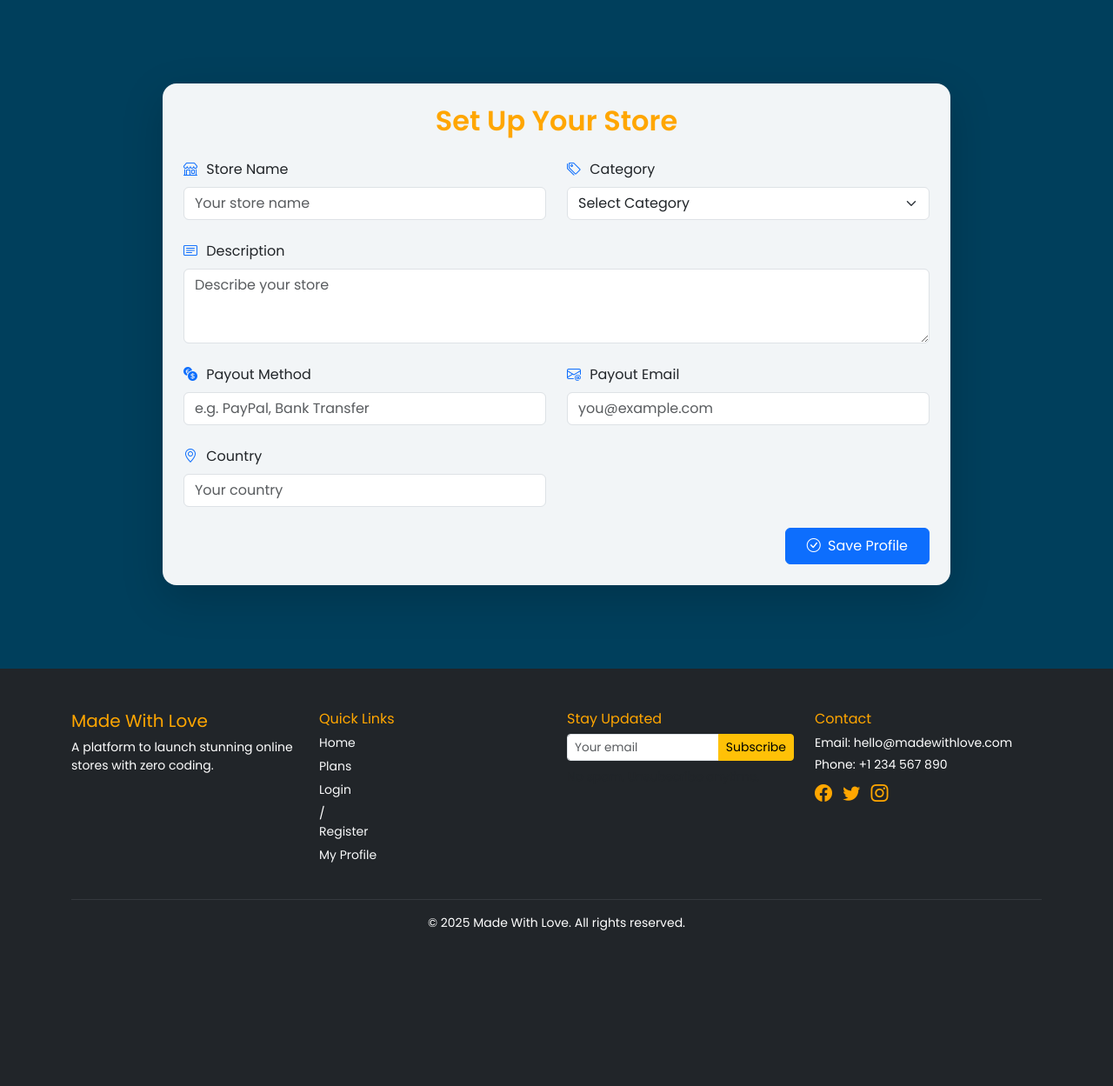
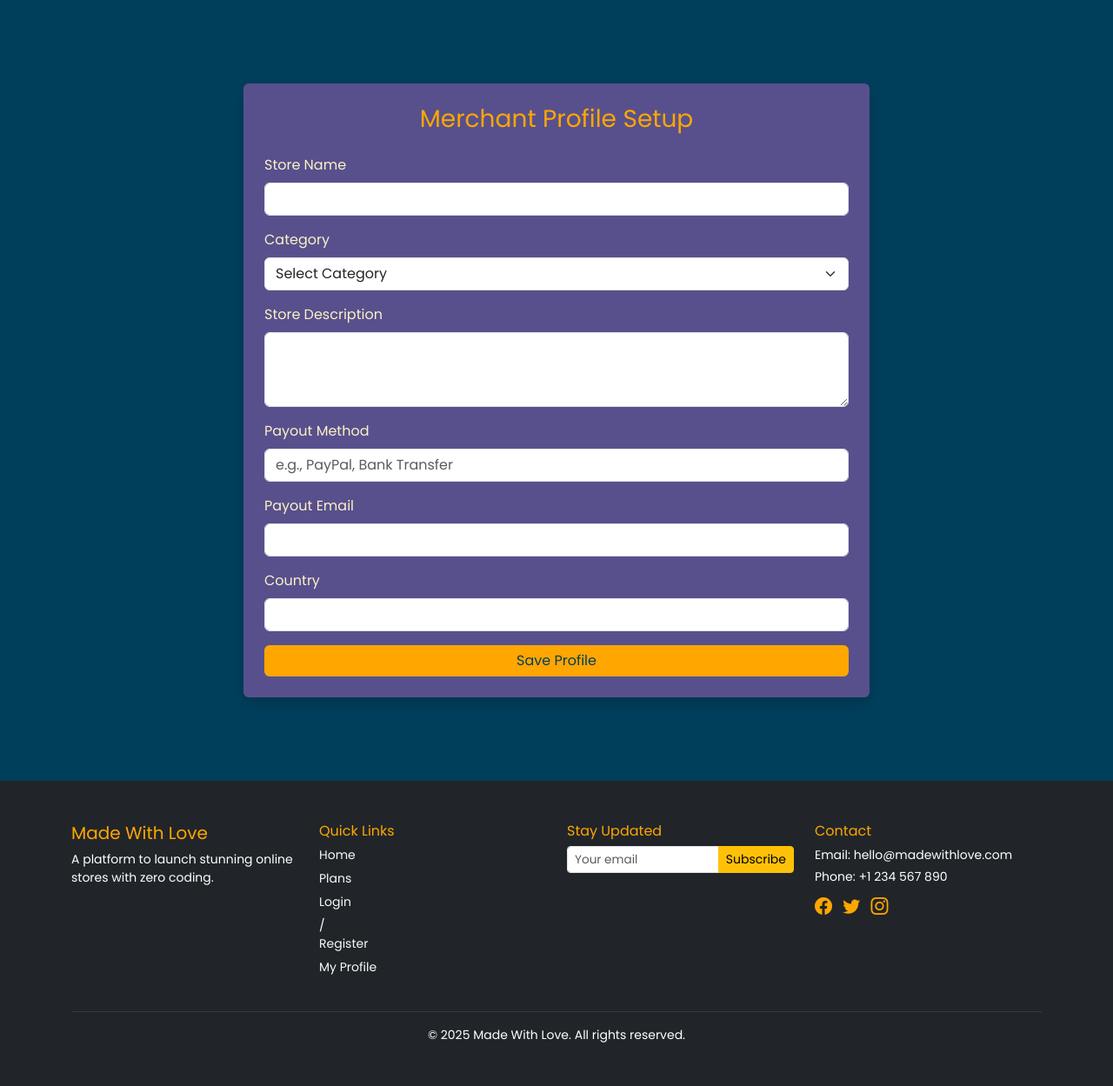
Before and after one commit to DuhaAssaf/MWL_Project, a Django app: template madewithlove_app/templates/merchant-setup.html in a window 1280 px wide. Shown: the part 64-1313 px from the top of the page at 87% size. Before the commit the page ends 1134 px from the top, so only its background shows below. Run offline with Django 5.2, Linux system fonts and the light colour scheme; the template is opened without the code that fills it, so the values that code supplies are empty.

Commit message:
adding a new profile view

```diff
--- a/madewithlove_app/templates/merchant-setup.html
+++ b/madewithlove_app/templates/merchant-setup.html
@@ -1,33 +1,22 @@
-{% extends "base.html" %} {% load static %} {% block content %}
+{% extends "base.html" %}
+{% load static %}
+{% block content %}
 <div class="container py-5">
   <div class="row justify-content-center">
-    <div class="col-lg-10">
-      <div class="card shadow-lg border-0 glass-effect p-4">
-        <h2 class="text-center fw-bold mb-4">Set Up Your Store</h2>
+    <div class="col-md-8">
+      <div class="card auth-card shadow border-0 p-4">
+        <h3 class="text-center form-title mb-4">Merchant Profile Setup</h3>
 
-        <form method="post" class="row g-4">
+        <form method="post">
           {% csrf_token %}
 
-          <!-- Store Name -->
-          <div class="col-md-6">
-            <label for="store_name" class="form-label"
-              ><i class="bi bi-shop"></i> Store Name</label
-            >
-            <input
-              type="text"
-              name="store_name"
-              id="store_name"
-              class="form-control"
-              placeholder="Your store name"
-              required
-            />
+          <div class="mb-3">
+            <label for="store_name" class="form-label">Store Name</label>
+            <input type="text" name="store_name" id="store_name" class="form-control" required>
           </div>
 
-          <!-- Category -->
-          <div class="col-md-6">
-            <label for="category" class="form-label"
-              ><i class="bi bi-tags"></i> Category</label
-            >
+          <div class="mb-3">
+            <label for="category" class="form-label">Category</label>
             <select name="category" id="category" class="form-select" required>
               <option value="">Select Category</option>
               {% for cat in categories %}
@@ -36,92 +25,33 @@
             </select>
           </div>
 
-          <!-- Description -->
-          <div class="col-12">
-            <label for="description" class="form-label"
-              ><i class="bi bi-card-text"></i> Description</label
-            >
-            <textarea
-              name="description"
-              id="description"
-              rows="3"
-              class="form-control"
-              placeholder="Describe your store"
-              required
-            ></textarea>
+          <div class="mb-3">
+            <label for="description" class="form-label">Store Description</label>
+            <textarea name="description" id="description" rows="3" class="form-control" required></textarea>
           </div>
 
-          <!-- Payout Method -->
-          <div class="col-md-6">
-            <label for="payout_method" class="form-label"
-              ><i class="bi bi-currency-exchange"></i> Payout Method</label
-            >
-            <input
-              type="text"
-              name="payout_method"
-              id="payout_method"
-              class="form-control"
-              placeholder="e.g. PayPal, Bank Transfer"
-              required
-            />
+          <div class="mb-3">
+            <label for="payout_method" class="form-label">Payout Method</label>
+            <input type="text" name="payout_method" id="payout_method" class="form-control" placeholder="e.g., PayPal, Bank Transfer" required>
           </div>
 
-          <!-- Payout Email -->
-          <div class="col-md-6">
-            <label for="payout_email" class="form-label"
-              ><i class="bi bi-envelope-at"></i> Payout Email</label
-            >
-            <input
-              type="email"
-              name="payout_email"
-              id="payout_email"
-              class="form-control"
-              placeholder="you@example.com"
-              required
-            />
+          <div class="mb-3">
+            <label for="payout_email" class="form-label">Payout Email</label>
+            <input type="email" name="payout_email" id="payout_email" class="form-control" required>
           </div>
 
-          <!-- Country -->
-          <div class="col-md-6">
-            <label for="country" class="form-label"
-              ><i class="bi bi-geo-alt"></i> Country</label
-            >
-            <input
-              type="text"
-              name="country"
-              id="country"
-              class="form-control"
-              placeholder="Your country"
-              required
-            />
+          <div class="mb-3">
+            <label for="country" class="form-label">Country</label>
+            <input type="text" name="country" id="country" class="form-control" required>
           </div>
 
-          <!-- Submit -->
-          <div class="col-12 text-end">
-            <button type="submit" class="btn btn-primary px-4 py-2">
-              <i class="bi bi-check-circle me-1"></i> Save Profile
-            </button>
+          <div class="d-grid">
+            <button type="submit" class="btn save-product-btn">Save Profile</button>
           </div>
         </form>
+
       </div>
     </div>
   </div>
 </div>
-
-<style>
-  .glass-effect {
-    background: rgba(255, 255, 255, 0.95);
-    border-radius: 1rem;
-    backdrop-filter: blur(6px);
-  }
-
-  .form-label i {
-    color: #0d6efd;
-    margin-right: 6px;
-  }
-
-  .btn-primary:hover {
-    background-color: #0b5ed7;
-  }
-</style>
 {% endblock %}
--- a/madewithlove_project/settings.py
+++ b/madewithlove_project/settings.py
@@ -129,3 +129,4 @@ STATIC_URL = 'static/'
 # https://docs.djangoproject.com/en/5.1/ref/settings/#default-auto-field
 
 DEFAULT_AUTO_FIELD = 'django.db.models.BigAutoField'
+LOGIN_URL = '/login/'
```
Also changed, not shown: db.sqlite3.
